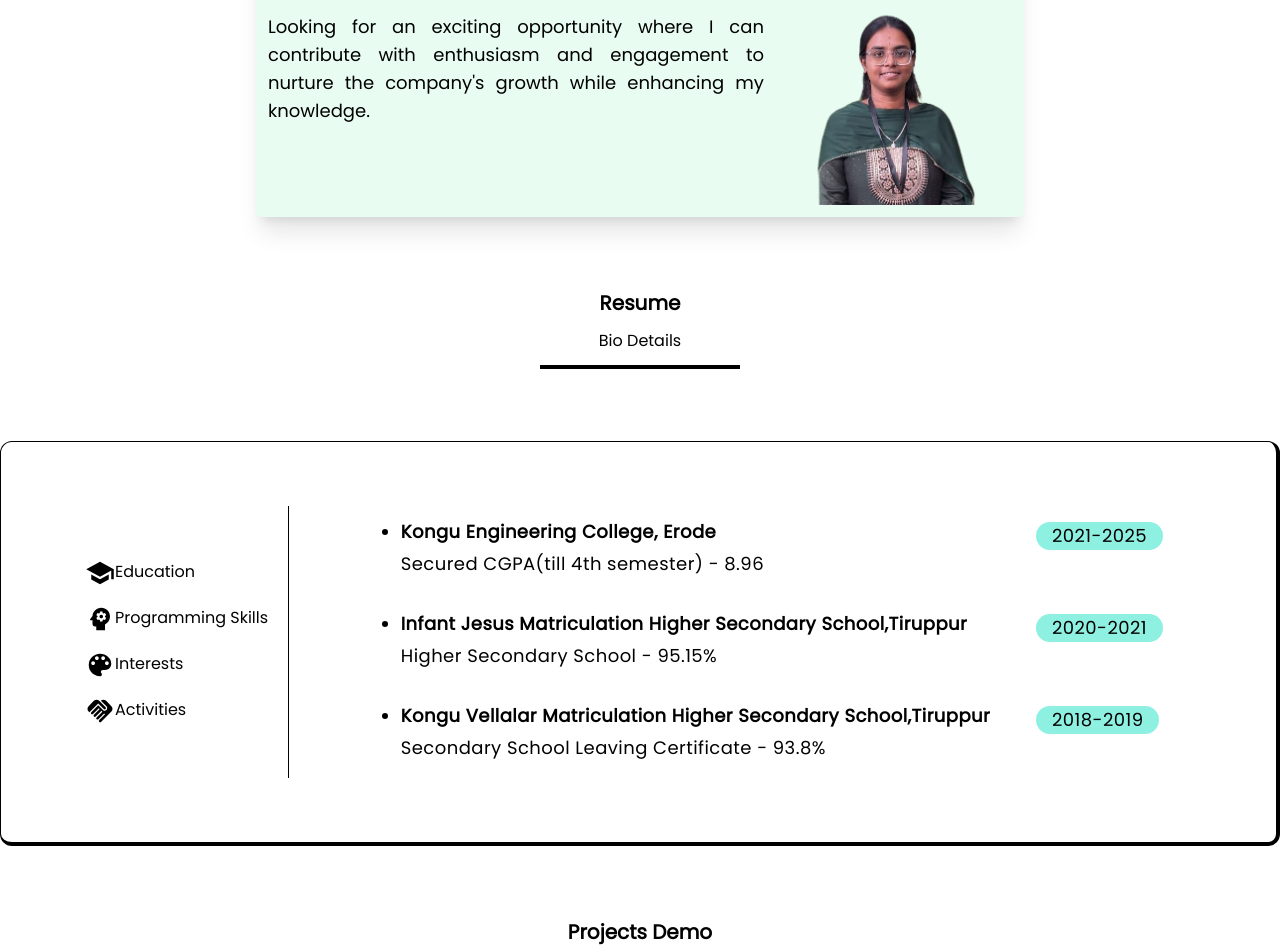
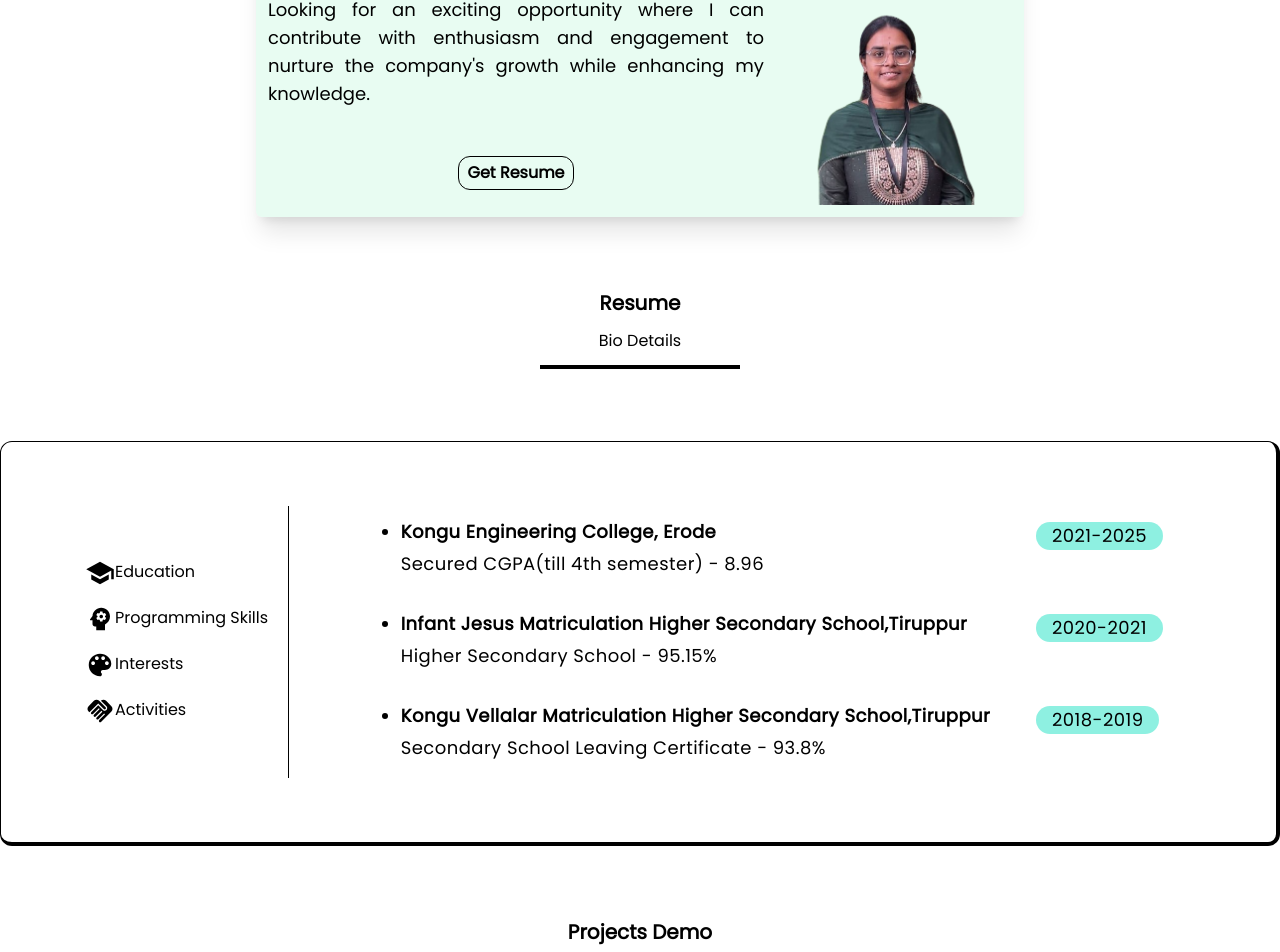
Before and after one commit to kiruthiyaashree/kiruthiyaashree.github.io, a React (Create React App) app: page / in a window 1280 px wide. Shown: the part 895-1847 px from the top of the page. Built offline with nearby package versions, Linux system fonts and the light colour scheme.

Commit message:
portfolio update

```diff
--- a/src/components/About.js
+++ b/src/components/About.js
@@ -1,5 +1,6 @@
 import Divider from '@mui/material/Divider';
 import Logo from '../images/profile.png';
+import Resume from '../files/resume.pdf';
 export default function About()
 {
     return (
@@ -24,9 +25,9 @@ export default function About()
                             <p className='text-justify text-lg'>Looking for an exciting opportunity where I can contribute with enthusiasm and engagement to nurture the company's growth while enhancing my knowledge.</p>
                             <br/>
                             <br/>
-                            {/* <div className='flex justify-center'>
-                                <button className='border rounded-xl border-black w-fit px-2 py-1 hover:bg-white font-semibold'>Get Resume</button>
-                            </div> */}
+                            <div className='flex justify-center'>
+                                <a href={Resume} download className='cursor-pointer border rounded-xl border-black w-fit px-2 py-1 hover:bg-white font-semibold'>Get Resume</a>
+                            </div>
                     </div>
                     <div className=''>
                         <img src={Logo} alt='try reloading'/>
```
